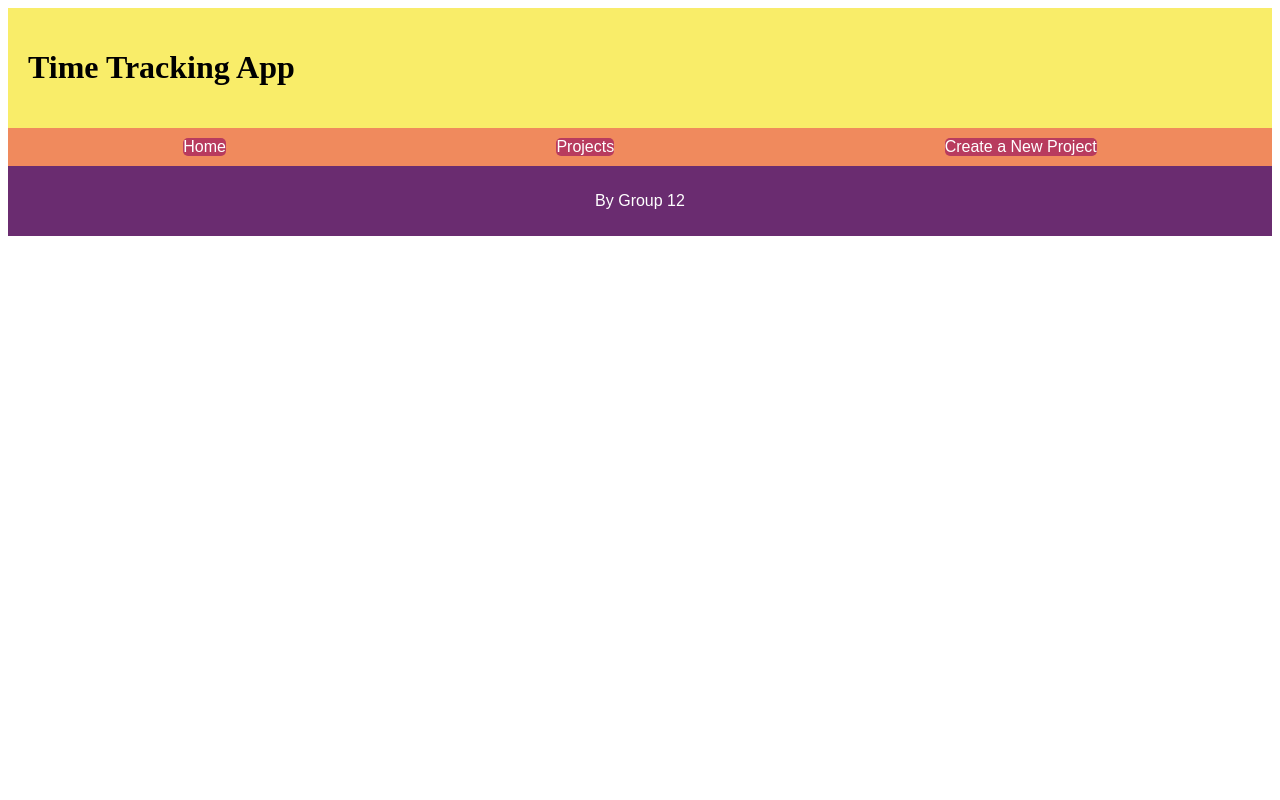
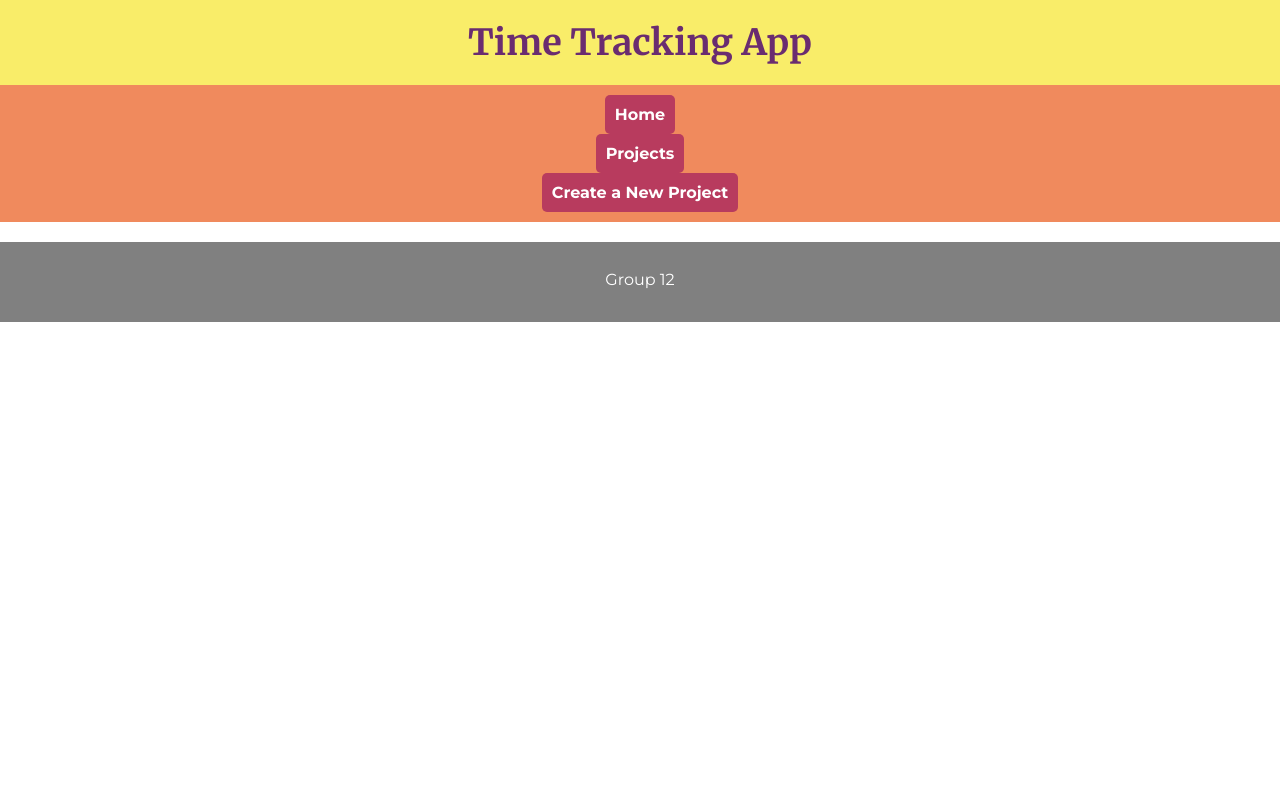
Before and after one commit to Project-Time-Tracking/Time-Tracking-App, a Flask app: page / in a window 1280 px wide. Run offline with Flask 3, Linux system fonts and the light colour scheme; parts of the project's set-up code (start-up, migrations or seed data) failed here and were passed over.

Commit message:
css updated, html working

```diff
--- a/app.py
+++ b/app.py
@@ -3,7 +3,7 @@
 from server.models.index import Project, Task
 
 # Import database models into app (Adrian)
-app = Flask(__name__)
+app = Flask(__name__,static_url_path='/templates', static_folder='templates')
 app.config['SQLALCHEMY_DATABASE_URI'] = 'sqlite:///mydatabase.db'
 db = SQLAlchemy(app)
 
@@ -16,7 +16,7 @@
 @app.route('/projects')
 def project():
     projects = Project.query.all()
-    return render_template('projects.html', projects=projects)
+    return render_template("projects.html", projects=projects)
 
 # Create a Route for Tasks (Adrian)
 @app.route('/projects/<int:id>')
--- a/server/models/index.py
+++ b/server/models/index.py
@@ -9,7 +9,6 @@
     id = db.Column(db.Integer, primary_key=True)
     title = db.Column(db.String, nullable=False)
     description = db.Column(db.String, nullable=False)
-    tasks = db.relationship('Task', backref='project')
 
 #Create a model for tasks (Adrian)
 class Task(db.Model):
@@ -19,6 +18,7 @@
     completed = db.Column(db.Boolean, default=False)
     time_actual = db.Column(db.Integer)
     project_id = db.Column(db.Integer, db.ForeignKey('project.id'), nullable=False)
+    project = db.relationship('Project', backref=db.backref('tasks', lazy=True))
 
     def to_dict(self):
         return {
--- a/server/routes/projects.py
+++ b/server/routes/projects.py
@@ -13,7 +13,7 @@
     return jsonify({'message': 'Project created successfully!'})
 
 # Update an existing project (matt)
-@app.route('/projects/<int:id>', methods=['PUT'])
+@app.route('/projects/<int:id>', methods=['POST'])
 def update_project(id):
     project = Project.query.get(id)
     if not project:
--- a/static/style.css
+++ /dev/null
@@ -1,75 +0,0 @@
-body {
-	font-family: 'Montserrat', sans-serif;
-}
-
-h1, h2, h3, h4, h5, h6 {
-	font-family: 'Merriweather', serif;
-}
-
-header {
-	background-color: #F9ED69;
-	padding: 20px;
-}
-
-nav {
-	background-color: #F08A5D;
-	padding: 10px;
-}
-
-nav ul {
-	margin: 0;
-	padding: 0;
-	list-style-type: none;
-	display: flex;
-	justify-content: space-around;
-}
-
-nav li {
-	margin: 0;
-	padding: 0;
-}
-
-nav a {
-	color: white;
-	text-decoration: none;
-}
-
-nav a:hover {
-	text-decoration: underline;
-}
-
-main {
-	background-color: white;
-	padding: 20px;
-	margin: 20px;
-}
-
-footer {
-	background-color: #6A2C70;
-	color: white;
-	padding: 10px;
-	text-align: center;
-}
-
-ul {
-	margin: 0;
-	padding: 0;
-	list-style-type: none;
-}
-
-li {
-	margin: 10px;
-	padding: 10px;
-	background-color: #B83B5E;
-	color: white;
-	border-radius: 5px;
-}
-
-li.completed {
-	background-color: #F9ED69;
-	color: black;
-}
-
-li span {
-	font-weight: bold;
-}
--- a/templates/home.html
+++ b/templates/home.html
@@ -2,7 +2,7 @@
 <html>
 <head>
 	<title>Time-Tracking-App</title>
-	<link rel="stylesheet" href="/static/style.css" />
+	<link rel="stylesheet" href="/templates/style.css" />
 </head>
 <body>
 	<header>
@@ -11,12 +11,12 @@
 	<nav>
 		<ul>
 			<li><a href="/">Home</a></li>
-			<li><a href="/server/routes/projects.py">Projects</a></li>
+			<li><a href="/templates/projects.html">Projects</a></li>
 			<li><a href="/server/routes/tasks.py">Create a New Project</a></li>
 		</ul>
 	</nav>
 	<footer>
-		<p>By Group 12</p>
+		<p>Group 12</p>
 	</footer>
 </body>
 </html>
--- /dev/null
+++ b/templates/style.css
@@ -0,0 +1,146 @@
+/* Fonts */
+@import url('https://fonts.googleapis.com/css?family=Montserrat:400,700&display=swap');
+@import url('https://fonts.googleapis.com/css?family=Merriweather:400,700&display=swap');
+
+/* Global styles */
+html, body {
+  height: 100%;
+  margin: 0;
+  padding: 0;
+  font-family: 'Montserrat', sans-serif;
+}
+
+/* Header */
+header {
+  background-color: #F9ED69;
+  color: #6A2C70;
+  text-align: center;
+  padding: 20px;
+}
+
+header h1 {
+  font-family: 'Merriweather', serif;
+  margin: 0;
+  font-size: 36px;
+}
+
+/* Navigation */
+nav {
+  background-color: #F08A5D;
+  color: white;
+  display: flex;
+  justify-content: center;
+  align-items: center;
+  padding: 10px;
+}
+
+nav ul {
+  list-style-type: none;
+  margin: 0;
+  padding: 0;
+  display: flex;
+  flex-direction: column;
+  align-items: center;
+}
+
+nav li {
+  margin: 0 10px;
+}
+
+nav a {
+  color: white;
+  text-decoration: none;
+  font-weight: bold;
+}
+
+nav a:hover {
+  text-decoration: underline;
+}
+
+/* Main content */
+main {
+  max-width: 1200px;
+  margin: 0 auto;
+  padding: 20px;
+}
+
+h2 {
+  font-family: 'Merriweather', serif;
+  font-size: 24px;
+  margin: 0 0 20px;
+  color: #6A2C70;
+}
+
+p {
+  font-size: 16px;
+  line-height: 1.5;
+  margin-bottom: 20px;
+}
+
+ul {
+  margin: 0 0 20px;
+  padding: 0;
+  list-style-type: none;
+}
+
+li {
+  background-color: #B83B5E;
+  color: white;
+  padding: 10px;
+  border-radius: 5px;
+  margin-bottom: 10px;
+  display: flex;
+  justify-content: space-between;
+  align-items: center;
+}
+
+li.completed {
+  background-color: #F9ED69;
+  color: black;
+}
+
+li span {
+  font-weight: bold;
+}
+
+/* Footer */
+footer {
+  background-color: #808080;
+  color: white;
+  text-align: center;
+  padding: 10px;
+  margin-top: 20px;
+}
+
+@media screen and (max-width: 600px) {
+  header h1 {
+    font-size: 24px;
+  }
+
+  nav {
+    flex-direction: column;
+    text-align: center;
+    padding: 20px;
+  }
+
+  nav li {
+    margin: 10px 0;
+  }
+
+  main {
+    padding: 10px;
+  }
+
+  h2 {
+    font-size: 20px;
+  }
+
+  p {
+    font-size: 14px;
+  }
+
+  li {
+    font-size: 14px;
+    padding: 5px;
+  }
+}
```
Also changed, not shown: templates/projects.html (+25 -0 lines), templates/tasks.html (+50 -0 lines), 1 other file.
